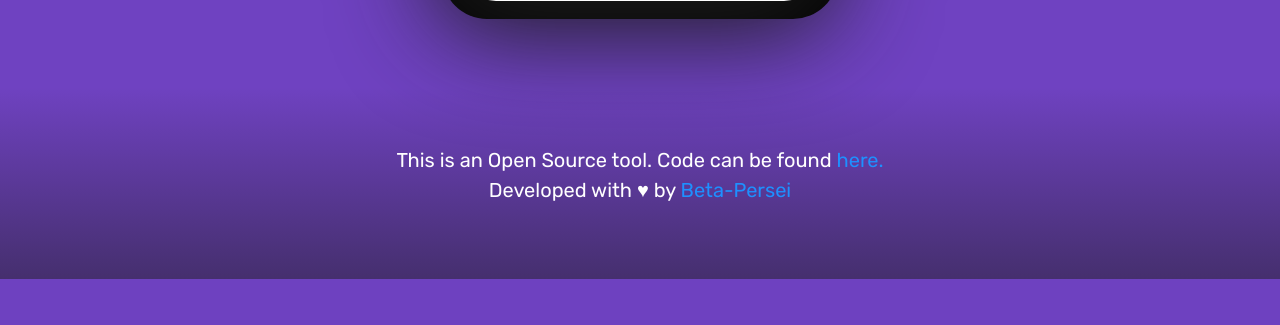
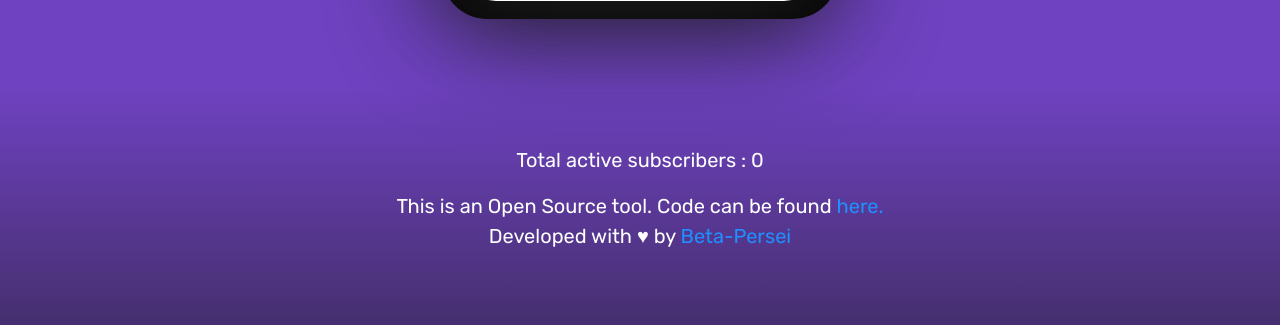
Before and after one commit to Beta-Persei/vaccination-slot-notifier, a Django app: page / in a window 1280 px wide. Shown: the part 1189-1514 px from the top of the page. Before the commit the page ends 1468 px from the top, so only its background shows below. Run offline with Django 4.2, Linux system fonts and the light colour scheme; parts of the project's set-up code (start-up, migrations or seed data) failed here and were passed over; some libraries are stand-ins or nearby versions.

Commit message:
[ADD] Subscriber count

```diff
--- a/subscribers/templates/subscribers/base.html
+++ b/subscribers/templates/subscribers/base.html
@@ -79,7 +79,9 @@
     </main>
 
     <footer>
-
+        <p class="lead">
+            Total active subscribers : {{ subscriber_count }}
+        </p>
         <p class="lead">
             This is an Open Source tool. Code can be found <a href="https://github.com/Beta-Persei/vaccination-slot-notifier">here.</a><br>
             Developed with &hearts; by <a href="https://github.com/Beta-Persei">Beta-Persei</a>
--- a/subscribers/views.py
+++ b/subscribers/views.py
@@ -18,6 +18,9 @@ class SubscriberCreateView(SuccessMessageMixin, FormView):
         "You will be notified via email whenever a vaccinaton slot is available!"
     )
     success_url = "/"
+    extra_context = {
+        "subscriber_count": Subscriber.objects.count()
+    }
 
     def form_valid(self, form):
         obj = form.save()
```
